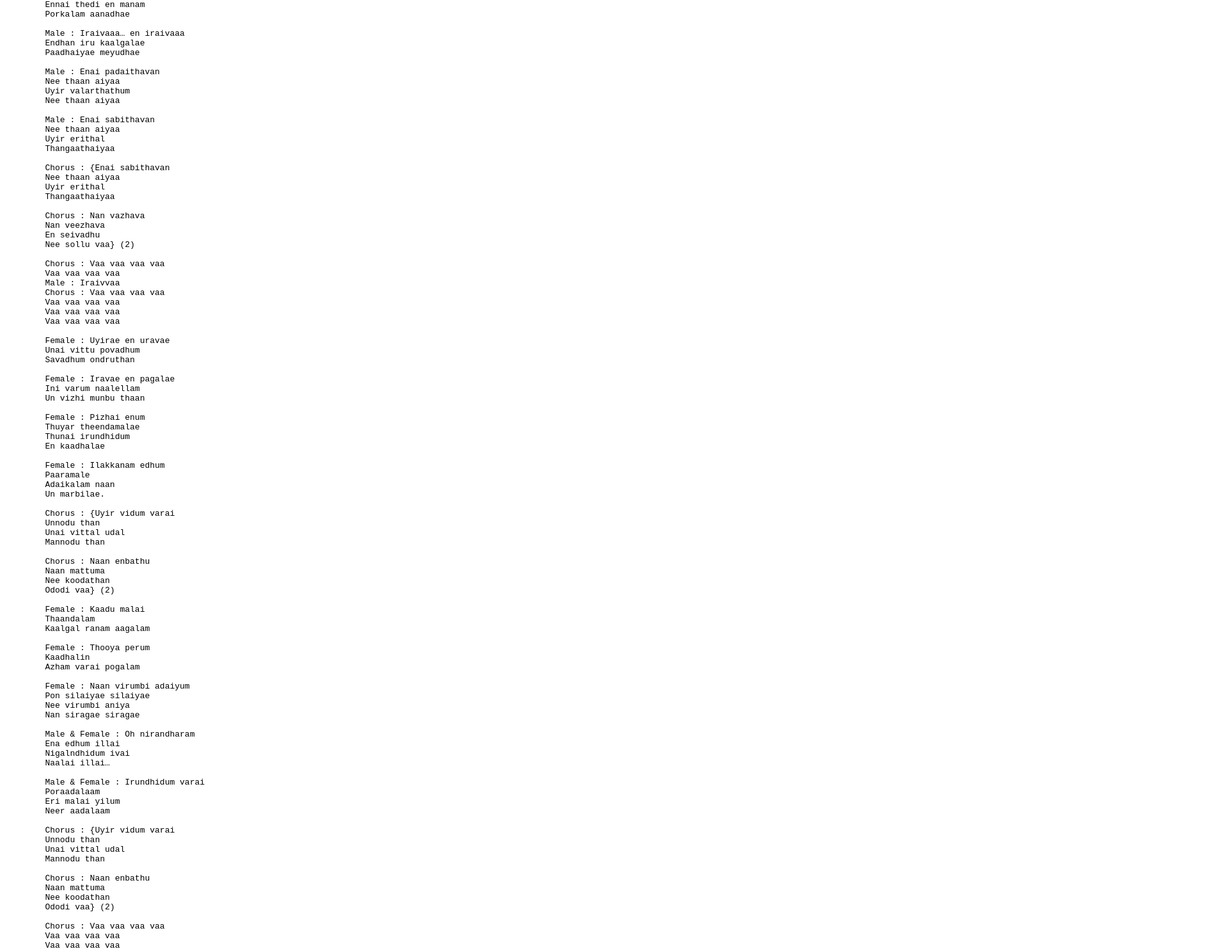
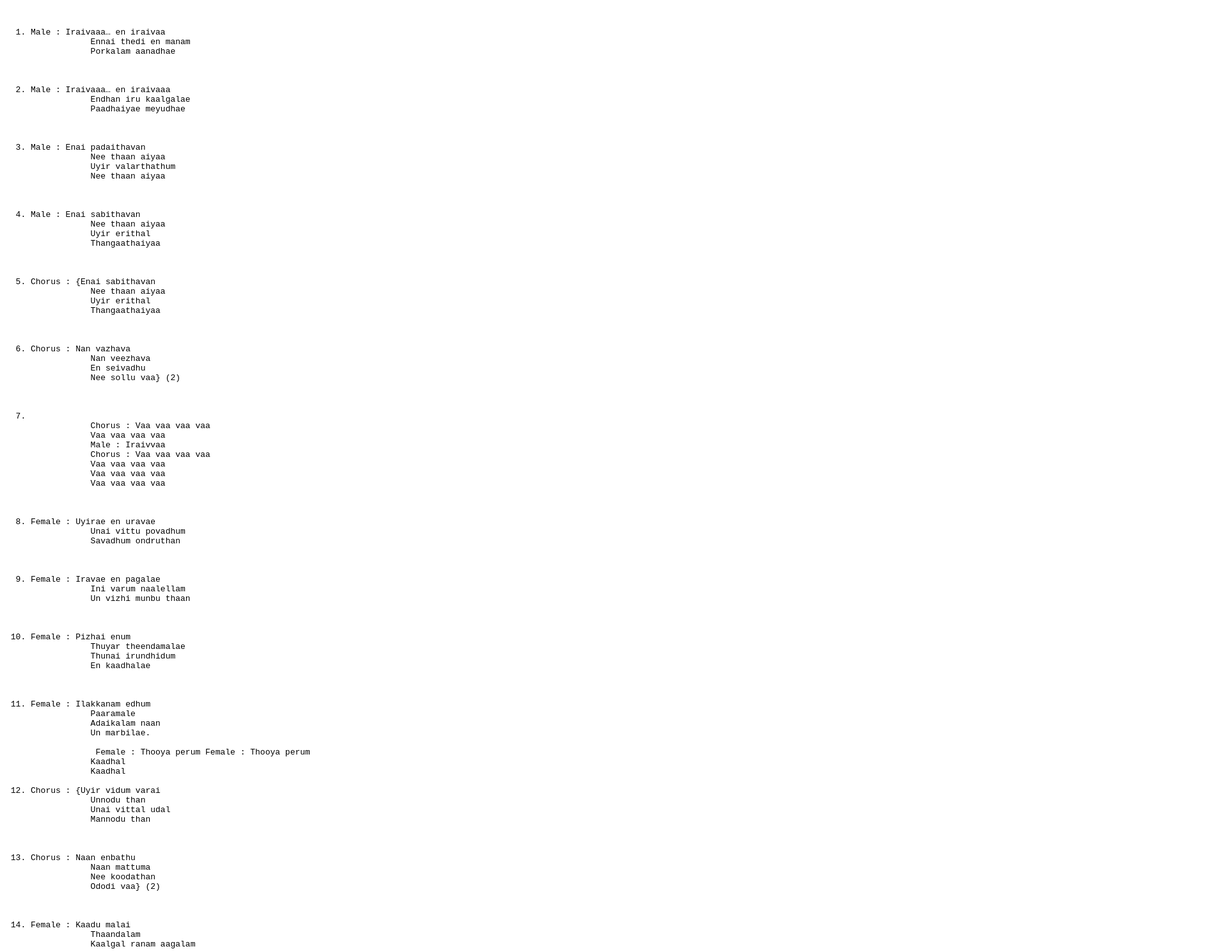
Before and after one commit to Dhayalin/firstgear, a plain HTML site: page lyrics.html in a window 1280 px wide. Shown: the part 500-1986 px from the top of the page at 64% size, 1920 px wide, since content can reach past the window. Drawn offline with Linux system fonts and the light colour scheme.

Commit message:
Verifed and Changed some Errors

```diff
--- a/lyrics.html
+++ b/lyrics.html
@@ -24,73 +24,77 @@
     </a>
     <hr>
     <pre>
-        Male : Iraivaaa… en iraivaa
+        <ol>
+            <li>Male : Iraivaaa… en iraivaa
             Ennai thedi en manam
-        Porkalam aanadhae
+            Porkalam aanadhae</li>
 
-        Male : Iraivaaa… en iraivaaa
+            <li>Male : Iraivaaa… en iraivaaa
             Endhan iru kaalgalae
-        Paadhaiyae meyudhae
+            Paadhaiyae meyudhae</li>
 
-        Male : Enai padaithavan
+            <li>Male : Enai padaithavan
             Nee thaan aiyaa
             Uyir valarthathum
-        Nee thaan aiyaa
+            Nee thaan aiyaa</li>
 
-        Male : Enai sabithavan
+            <li>Male : Enai sabithavan
             Nee thaan aiyaa
             Uyir erithal
-        Thangaathaiyaa
+            Thangaathaiyaa</li>
 
-        Chorus : {Enai sabithavan
+            <li>Chorus : {Enai sabithavan
             Nee thaan aiyaa
             Uyir erithal
-        Thangaathaiyaa
+            Thangaathaiyaa</li>
 
-        Chorus : Nan vazhava
+            <li>Chorus : Nan vazhava
             Nan veezhava
             En seivadhu
-        Nee sollu vaa} (2)
+            Nee sollu vaa} (2) </li>
 
+            <li>
             Chorus : Vaa vaa vaa vaa
             Vaa vaa vaa vaa
             Male : Iraivvaa
             Chorus : Vaa vaa vaa vaa
             Vaa vaa vaa vaa
             Vaa vaa vaa vaa
-        Vaa vaa vaa vaa
+            Vaa vaa vaa vaa </li>
 
-        Female : Uyirae en uravae
+            <li>Female : Uyirae en uravae
             Unai vittu povadhum
-        Savadhum ondruthan
+            Savadhum ondruthan</li>
 
-        Female : Iravae en pagalae
+            <li>Female : Iravae en pagalae
             Ini varum naalellam
-        Un vizhi munbu thaan
+            Un vizhi munbu thaan</li>
 
-        Female : Pizhai enum
+            <li>Female : Pizhai enum
             Thuyar theendamalae
             Thunai irundhidum
-        En kaadhalae
+            En kaadhalae </li>
 
-        Female : Ilakkanam edhum
+            <li>Female : Ilakkanam edhum
             Paaramale
             Adaikalam naan
-        Un marbilae.
-
-        Chorus : {Uyir vidum varai
+            Un marbilae. </li>
+             Female : Thooya perum Female : Thooya perum
+            Kaadhal
+            Kaadhal
+            <li>Chorus : {Uyir vidum varai
             Unnodu than
             Unai vittal udal
-        Mannodu than
+            Mannodu than</li>
 
-        Chorus : Naan enbathu
+            <li>Chorus : Naan enbathu
             Naan mattuma
             Nee koodathan
-        Ododi vaa} (2)
+            Ododi vaa} (2)</li>
 
-        Female : Kaadu malai
+            <li>Female : Kaadu malai
             Thaandalam
-        Kaalgal ranam aagalam
+            Kaalgal ranam aagalam </li>
 
             Female : Thooya perum
             Kaadhalin
@@ -136,5 +140,7 @@
             Nee koodathan
             Ododi vaa
 
+        </ol>
+
         </pre>
 </body>
```
Also changed, not shown: index.html (added, +11 -0 lines), new.html (+13 -6 lines). Lines whose indentation alone changed are shown as unchanged.
